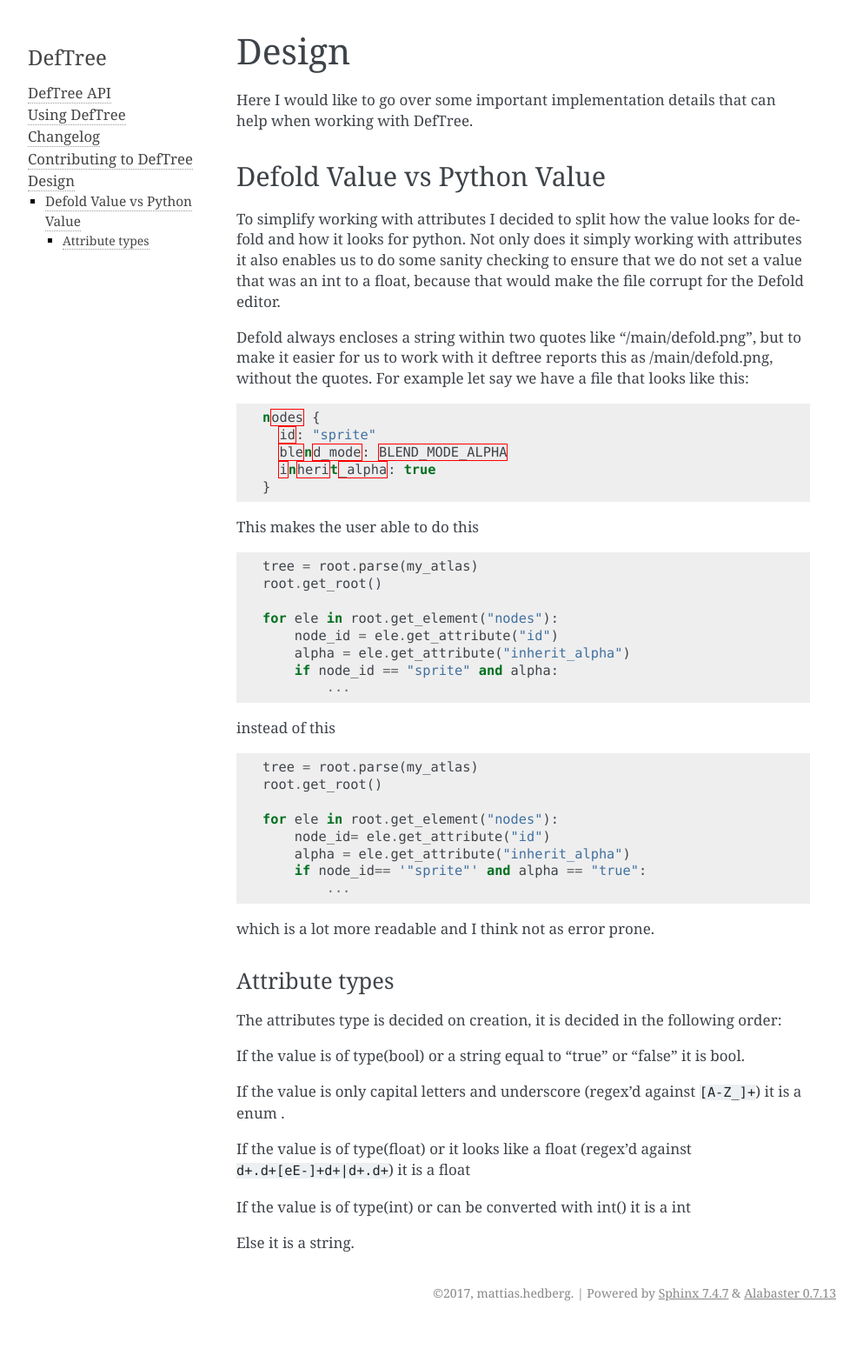
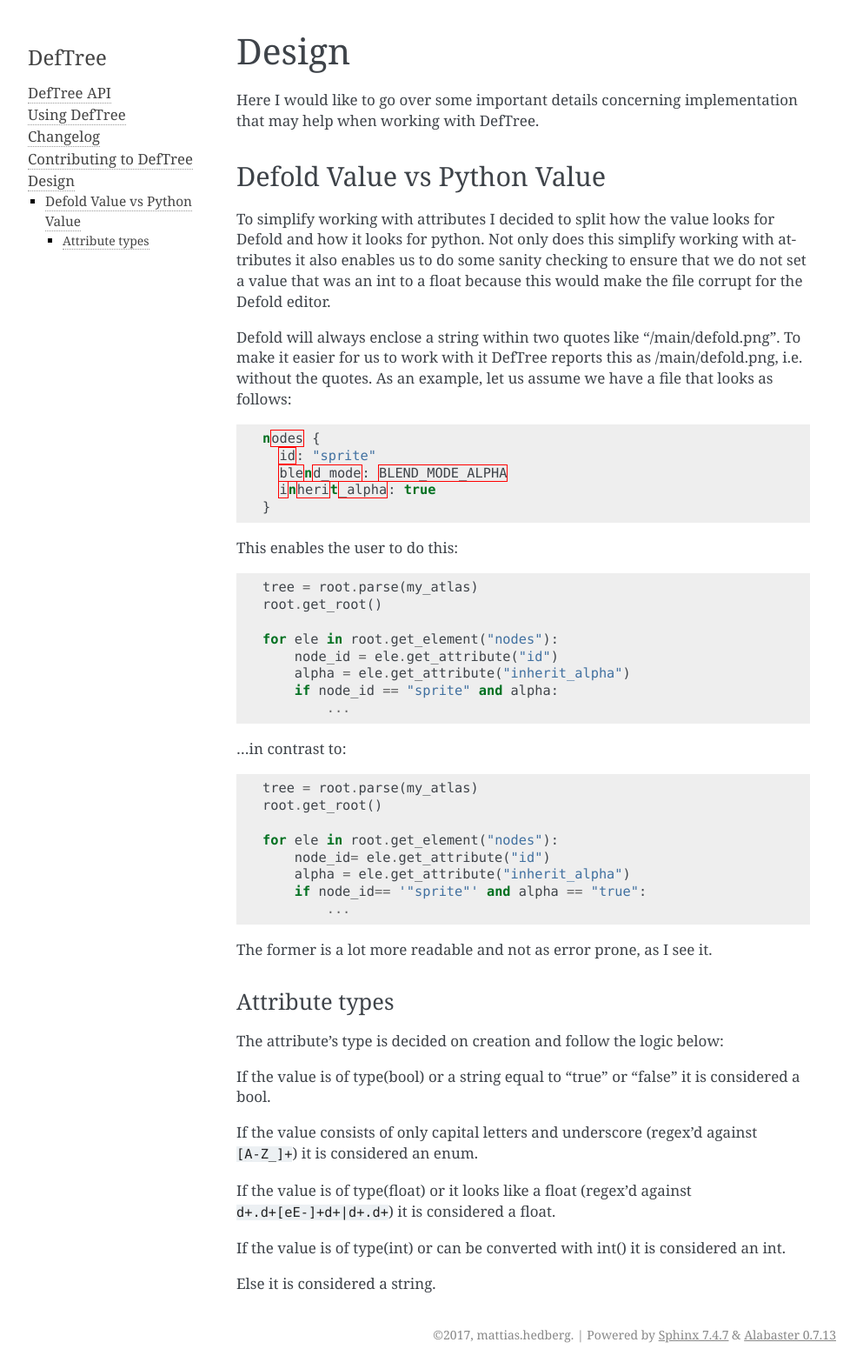
Before and after one commit to Jerakin/DefTree, a Sphinx documentation site: the page built from doc/source/design.rst, in a window 1280 px wide. Shown: the whole page at 87% size, without its empty margins (148-1141 px from the left). Built offline with Sphinx 7.4.7, drawn with Linux system fonts in a browser that asks for light colours; before the commit the page ends 1526 px from its top, so only the background shows below that.

```diff
--- a/doc/source/contributing.rst
+++ b/doc/source/contributing.rst
@@ -28,4 +28,4 @@ Guidelines
 
 Reporting Issues
 ****************
-When reporting issues, please include code that reproduces the issue. The best reproductions are self-contained scripts with minimal dependencies.
+When reporting issues, please include code that will reproduce the issue. The best reproductions are self-contained scripts with minimal dependencies.
--- a/doc/source/design.rst
+++ b/doc/source/design.rst
@@ -1,15 +1,15 @@
 Design
 ======
-Here I would like to go over some important implementation details that can help when working with DefTree.
+Here I would like to go over some important details concerning implementation that may help when working with DefTree.
 
 
 Defold Value vs Python Value
 ****************************
 
-To simplify working with attributes I decided to split how the value looks for defold and how it looks for python.
-Not only does it simply working with attributes it also enables us to do some sanity checking to ensure that we do not set a value that was an int to a float, because that would make the file corrupt for the Defold editor.
+To simplify working with attributes I decided to split how the value looks for Defold and how it looks for python.
+Not only does this simplify working with attributes it also enables us to do some sanity checking to ensure that we do not set a value that was an int to a float because this would make the file corrupt for the Defold editor.
 
-Defold always encloses a string within two quotes like "/main/defold.png", but to make it easier for us to work with it deftree reports this as /main/defold.png, without the quotes. For example let say we have a file that looks like this:
+Defold will always enclose a string within two quotes like "/main/defold.png". To make it easier for us to work with it DefTree reports this as /main/defold.png, i.e. without the quotes. As an example, let us assume we have a file that looks as follows:
 
 .. code:: json
 
@@ -19,7 +19,7 @@ Defold always encloses a string within two quotes like "/main/defold.png", but t
     inherit_alpha: true
   }
 
-This makes the user able to do this
+This enables the user to do this:
 
 .. code:: python
 
@@ -32,7 +32,7 @@ This makes the user able to do this
         if node_id == "sprite" and alpha:
             ...
 
-instead of this
+...in contrast to:
 
 .. code:: python
 
@@ -45,18 +45,18 @@ instead of this
         if node_id== '"sprite"' and alpha == "true":
             ...
 
-which is a lot more readable and I think not as error prone.
+The former is a lot more readable and not as error prone, as I see it.
 
 Attribute types
 ---------------
-The attributes type is decided on creation, it is decided in the following order:
+The attribute's type is decided on creation and follow the logic below:
 
-If the value is of type(bool) or a string equal to "true" or "false" it is bool.
+If the value is of type(bool) or a string equal to "true" or "false" it is considered a bool.
 
-If the value is only capital letters and underscore (regex'd against :code:`[A-Z_]+`) it is a enum .
+If the value consists of only capital letters and underscore (regex'd against :code:`[A-Z_]+`) it is considered an enum.
 
-If the value is of type(float) or it looks like a float (regex'd against :code:`\d+\.\d+[eE-]+\d+|\d+\.\d+`) it is a float
+If the value is of type(float) or it looks like a float (regex'd against :code:`\d+\.\d+[eE-]+\d+|\d+\.\d+`) it is considered a float.
 
-If the value is of type(int) or can be converted with int() it is a int
+If the value is of type(int) or can be converted with int() it is considered an int.
 
-Else it is a string.
+Else it is considered a string.
--- a/doc/source/using.rst
+++ b/doc/source/using.rst
@@ -81,7 +81,7 @@ to files. The DefTree.write() method serves this purpose. Once created,
 an Element object may be manipulated by directly changing its fields,
 as well as adding new children (for example with Element.insert()).
 
-Let's say we want to find all box nodes in a gui and change its layers.
+E.g. if we want to find all box-nodes in a gui and change its layers.
 
 .. code:: python
 
@@ -104,7 +104,7 @@ DefTree Attribute of number types supports basic math functions directly
     attribute = new_element.get_attribute("x")
     attribute += 10
 
-You can either use the set value if you are getting, but else you can use it's .value property
+You can either use the set value if you are getting, or you can use its .value property
 
 .. code:: python
 
```
Also changed, not shown: other parts of doc/source/using.rst (+1 -1 lines), deftree.py (+13 -13 lines), doc/source/index.rst (+6 -7 lines).
